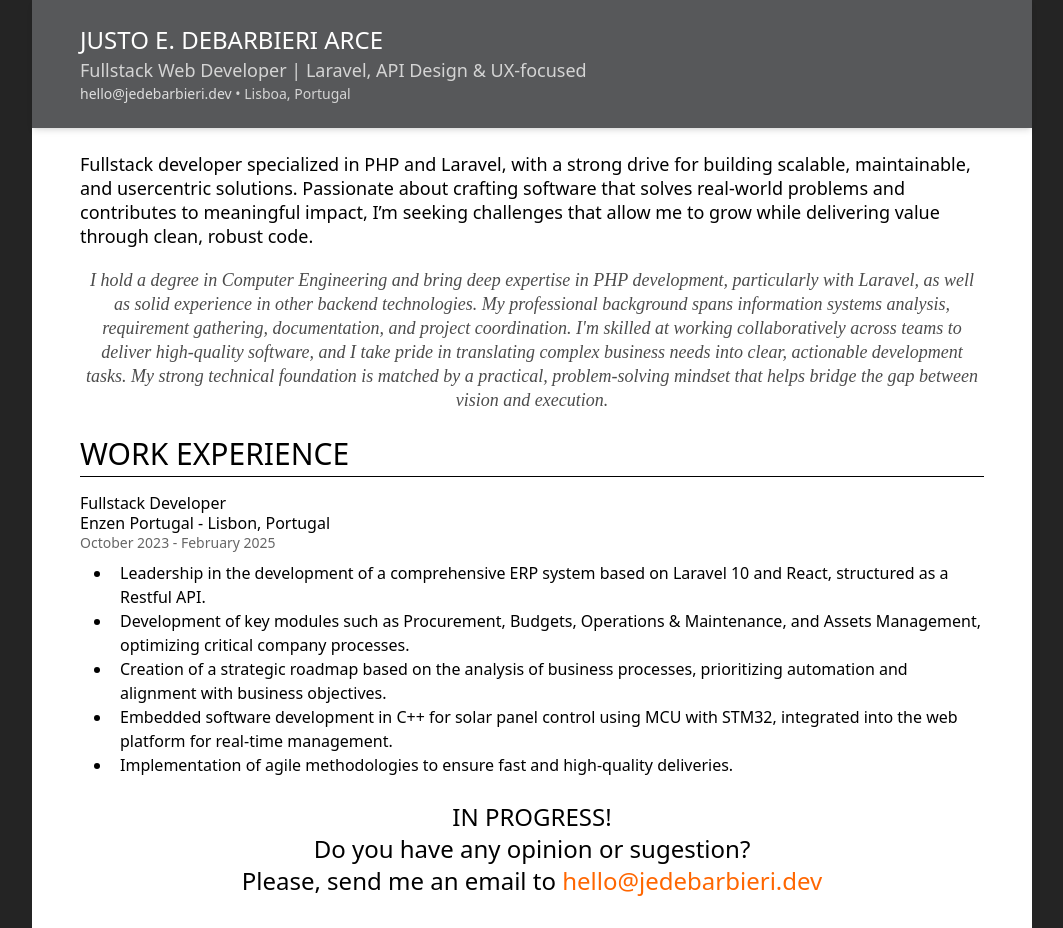
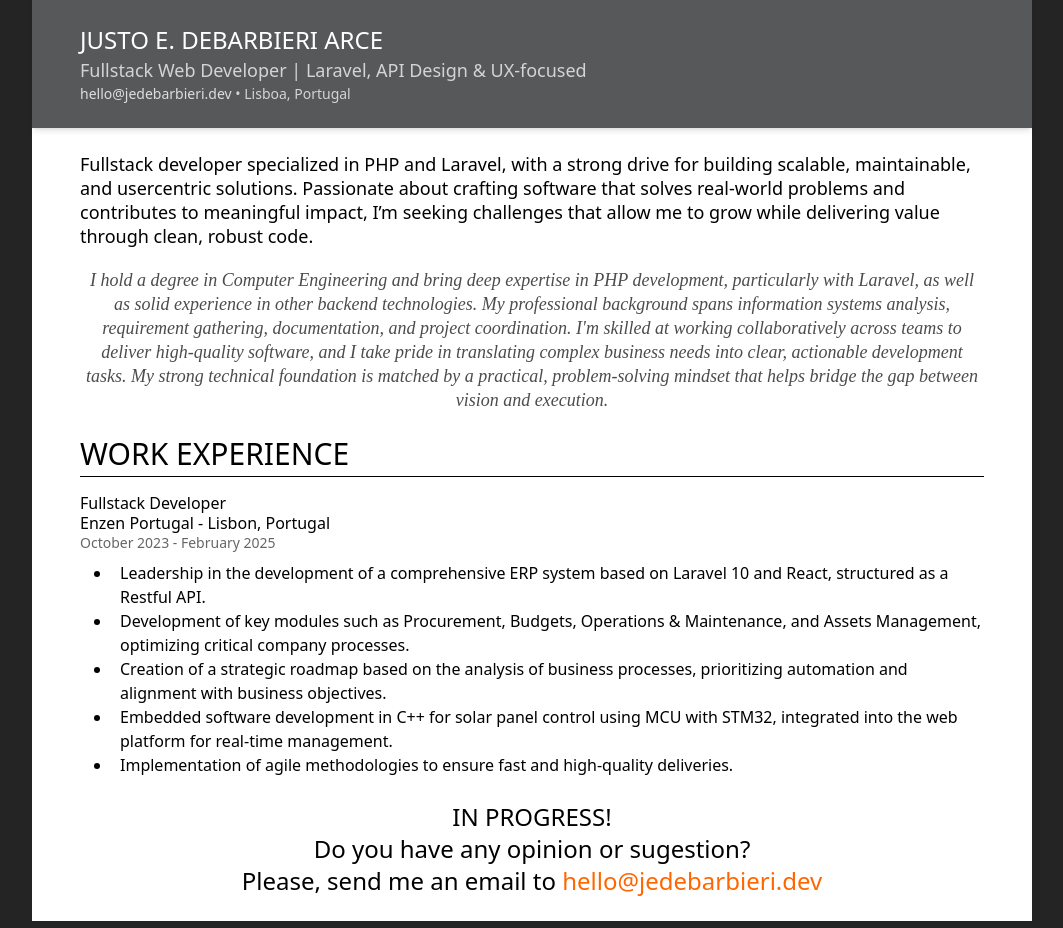
Before and after one commit to jedebarbieri/jedebarbieri.dev, a React (Vite) app: page / in a window 1280 px wide. Shown: the whole page, without its empty margins (108-1171 px from the left). Built offline with nearby package versions, Linux system fonts and the light colour scheme.

Commit message:
Styling fixes and formating improvements

```diff
--- a/src/App.jsx
+++ b/src/App.jsx
@@ -8,7 +8,7 @@ const App = () => {
             <h2 className="text-lg text-accent">Fullstack Web Developer | Laravel, API Design & UX-focused</h2>
             <p className="text-accent text-sm"><a className="dark" href="mailto:hello@jedebarbieri.dev" target="_blank">hello@jedebarbieri.dev</a> • Lisboa, Portugal</p>
         </header>
-        <main className="flex flex-col items-center h-screen px-12 py-6 text-lg leading-6 text-primary">
+        <main className="flex flex-col items-center px-12 py-6 text-lg leading-6 text-primary">
             <p className="mb-5">Fullstack developer specialized in <b>PHP</b> and <b>Laravel</b>, with a strong drive for building scalable, maintainable, and usercentric solutions. Passionate about crafting software that solves real-world problems and contributes to meaningful impact, I’m seeking challenges that allow me to grow while delivering value through clean, robust code.</p>
             <p className="text-center font-family-italic italic font-thin opacity-70">I hold a degree in Computer Engineering and bring deep expertise in PHP development, particularly with Laravel, as well as solid experience in other backend technologies. My professional background spans information <b>systems analysis</b>, <b>requirement gathering</b>, <b>documentation</b>, and <b>project coordination</b>. I'm skilled at working collaboratively across teams to deliver high-quality software, and I take pride in translating complex business needs into clear, actionable development tasks. My strong <b>technical foundation</b> is matched by a practical, problem-solving mindset that helps bridge the gap between vision and execution.</p>
             <Section title="Work Experience">
--- a/src/style.css
+++ b/src/style.css
@@ -35,9 +35,11 @@
     .text-primary {
         color: var(--color-primary-text);
     }
+
     .text-secondary {
         color: var(--color-secondary-text);
     }
+
     .text-accent {
         color: var(--color-accent-text);
     }
@@ -53,6 +55,10 @@ body {
 
     @media (max-width: 768px) {
         padding: 0;
+    }
+
+    @media (max-width: 380px) {
+        font-size: 16px;
     }
 }
 
@@ -70,7 +76,6 @@ body {
 
     @media (max-width: 1024px) {
         width: calc(100% - 2rem);
-    padding: 0px 1rem;
     }
 
     @media (max-width: 768px) {
@@ -79,7 +84,8 @@ body {
     }
 }
 
-b, strong {
+b,
+strong {
     @apply font-medium;
 }
 
```
Lines whose indentation alone changed are shown as unchanged.
